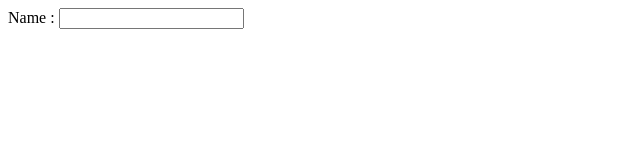
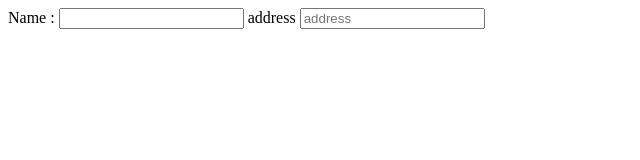
Before and after one commit to zgok/gitsample, a plain HTML site: page login.html in a window 1280 px wide. Shown: the whole page, without its empty margins (0-640 px from the left). Drawn offline with Linux system fonts and the light colour scheme.

Commit message:
addres field added

```diff
--- a/login.html
+++ b/login.html
@@ -9,5 +9,7 @@
 <body>
     <label for="name">Name : </label>
     <input type="text" name="name" id="name">
+    <label for="address">address</label>
+    <input type="text" placeholder="address">
 </body>
 </html>
```
